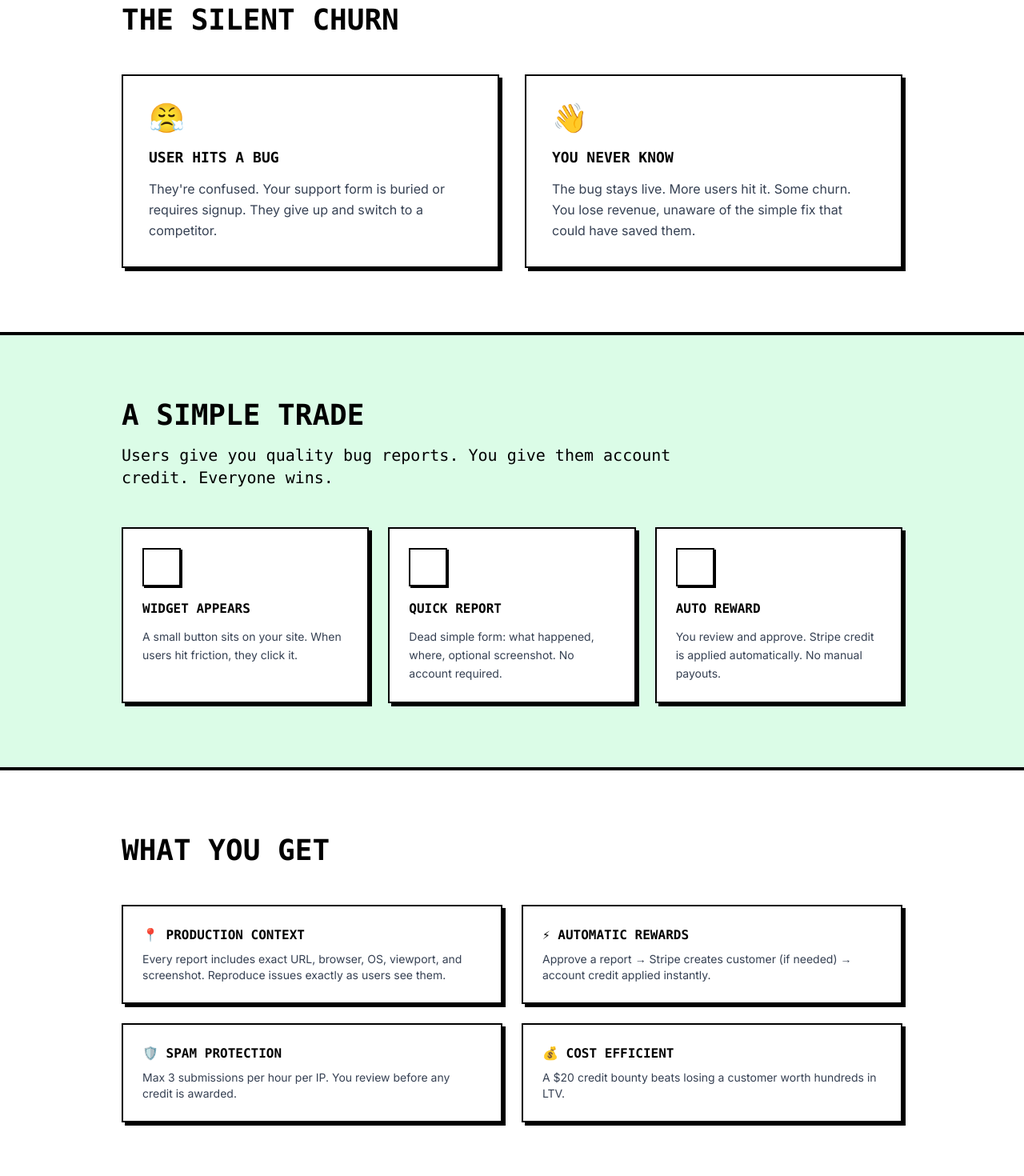
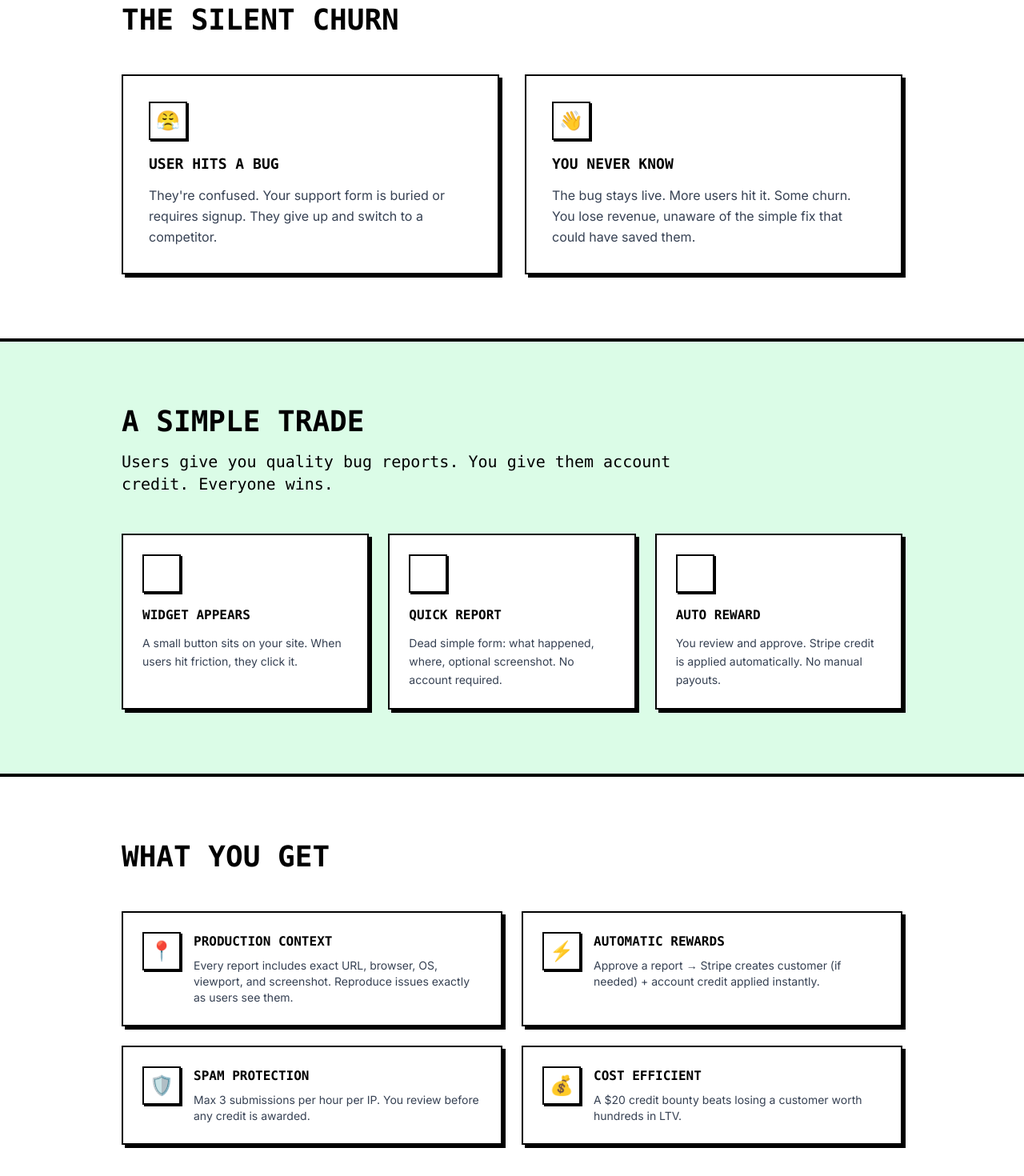
Before and after one commit to 920four4/friction-bounty, a Next.js app: page / in a window 1280 px wide. Shown: the part 820-2290 px from the top of the page at 80% size. Built offline with nearby package versions, Linux system fonts and the light colour scheme.

Commit message:
Fix landing page: add missing icons and button text

```diff
--- a/src/app/page.tsx
+++ b/src/app/page.tsx
@@ -24,7 +24,7 @@ export default function Home() {
             </Link>
             <a
               href="#how-it-works"
-              className="brutal-box px-8 py-4 font-mono font-bold uppercase hover:bg-yellow-200 transition-colors inline-block"
+              className="brutal-box bg-white px-8 py-4 font-mono font-bold uppercase hover:bg-gray-50 transition-colors inline-block"
             >
               How It Works
             </a>
@@ -40,7 +40,9 @@ export default function Home() {
           </h2>
           <div className="grid md:grid-cols-2 gap-8">
             <div className="brutal-box p-8">
-              <div className="text-4xl mb-4">😤</div>
+              <div className="brutal-box-sm bg-yellow-300 w-12 h-12 flex items-center justify-center text-2xl mb-4">
+                😤
+              </div>
               <h3 className="font-mono font-bold text-lg uppercase mb-3">User Hits a Bug</h3>
               <p className="text-gray-700 leading-relaxed">
                 They're confused. Your support form is buried or requires signup.
@@ -48,7 +50,9 @@ export default function Home() {
               </p>
             </div>
             <div className="brutal-box p-8">
-              <div className="text-4xl mb-4">👋</div>
+              <div className="brutal-box-sm bg-yellow-300 w-12 h-12 flex items-center justify-center text-2xl mb-4">
+                👋
+              </div>
               <h3 className="font-mono font-bold text-lg uppercase mb-3">You Never Know</h3>
               <p className="text-gray-700 leading-relaxed">
                 The bug stays live. More users hit it. Some churn.
@@ -106,30 +110,58 @@ export default function Home() {
 
           <div className="grid md:grid-cols-2 gap-6">
             <div className="brutal-box p-6">
-              <h3 className="font-mono font-bold uppercase mb-2">📍 Production Context</h3>
+              <div className="flex items-start gap-4">
+                <div className="brutal-box-sm bg-red-400 w-12 h-12 flex items-center justify-center text-2xl shrink-0">
+                  📍
+                </div>
+                <div>
+                  <h3 className="font-mono font-bold uppercase mb-2">Production Context</h3>
                   <p className="text-gray-700 text-sm">
                     Every report includes exact URL, browser, OS, viewport, and screenshot.
                     Reproduce issues exactly as users see them.
                   </p>
                 </div>
+              </div>
+            </div>
             <div className="brutal-box p-6">
-              <h3 className="font-mono font-bold uppercase mb-2">⚡ Automatic Rewards</h3>
+              <div className="flex items-start gap-4">
+                <div className="brutal-box-sm bg-blue-400 w-12 h-12 flex items-center justify-center text-2xl shrink-0">
+                  ⚡
+                </div>
+                <div>
+                  <h3 className="font-mono font-bold uppercase mb-2">Automatic Rewards</h3>
                   <p className="text-gray-700 text-sm">
-                Approve a report → Stripe creates customer (if needed) →
+                    Approve a report → Stripe creates customer (if needed) +
                     account credit applied instantly.
                   </p>
                 </div>
+              </div>
+            </div>
             <div className="brutal-box p-6">
-              <h3 className="font-mono font-bold uppercase mb-2">🛡️ Spam Protection</h3>
+              <div className="flex items-start gap-4">
+                <div className="brutal-box-sm bg-red-400 w-12 h-12 flex items-center justify-center text-2xl shrink-0">
+                  🛡️
+                </div>
+                <div>
+                  <h3 className="font-mono font-bold uppercase mb-2">Spam Protection</h3>
                   <p className="text-gray-700 text-sm">
                     Max 3 submissions per hour per IP. You review before any credit is awarded.
                   </p>
                 </div>
+              </div>
+            </div>
             <div className="brutal-box p-6">
-              <h3 className="font-mono font-bold uppercase mb-2">💰 Cost Efficient</h3>
+              <div className="flex items-start gap-4">
+                <div className="brutal-box-sm bg-yellow-300 w-12 h-12 flex items-center justify-center text-2xl shrink-0">
+                  💰
+                </div>
+                <div>
+                  <h3 className="font-mono font-bold uppercase mb-2">Cost Efficient</h3>
                   <p className="text-gray-700 text-sm">
                     A $20 credit bounty beats losing a customer worth hundreds in LTV.
                   </p>
+                </div>
+              </div>
             </div>
           </div>
         </div>
```
Lines whose indentation alone changed are shown as unchanged.
